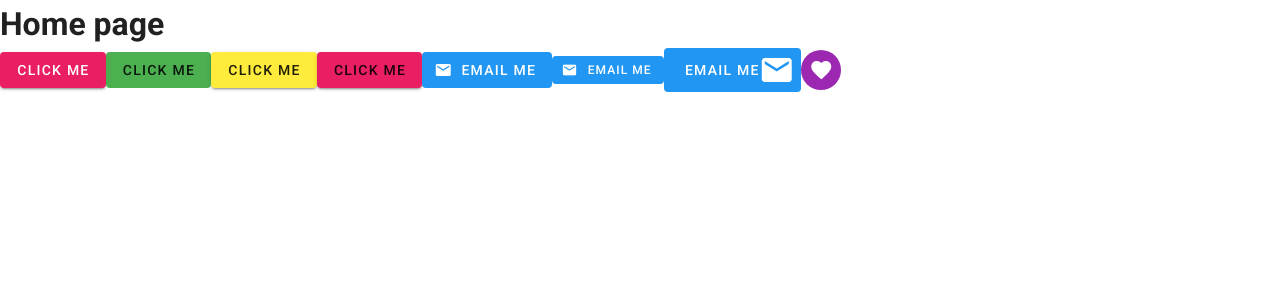
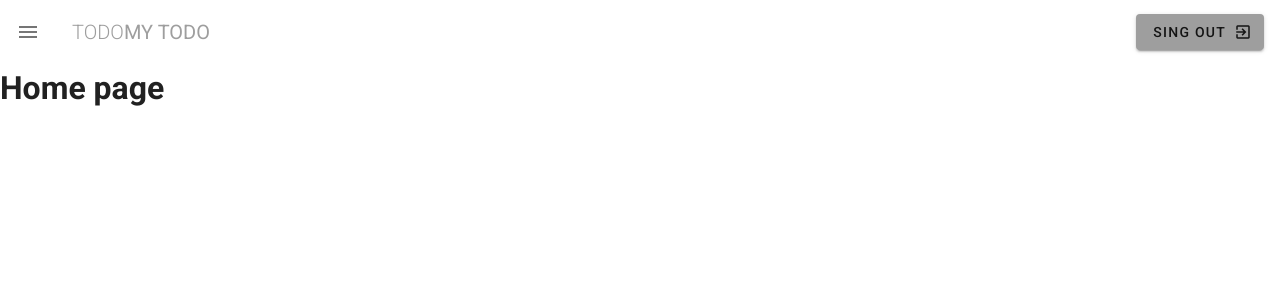
Before and after one commit to dihtyar/vuetify-todo, a Vue app: page / in a window 1280 px wide. Shown: the top 300 px of the page. Built offline with nearby package versions, Linux system fonts and the light colour scheme.

Commit message:
Added toolbar and themes

```diff
--- a/src/App.vue
+++ b/src/App.vue
@@ -1,21 +1,20 @@
 <template>
-  <v-app>
-    <v-main>
+  <v-app class="grey lighten-4">
+    <Navbar />
+    <v-content>
       <router-view></router-view>
-    </v-main>
+    </v-content>
   </v-app>
 </template>
 
 <script>
-
+import Navbar from "@/components/Navbar"
 
 export default {
   name: 'App',
-
   components: {
-
+    Navbar
   },
-
   data: () => ({
     //
   }),
--- /dev/null
+++ b/src/components/Navbar.vue
@@ -0,0 +1,33 @@
+<template>
+    <div>
+        <v-toolbar flat app :clipped-left="clipped">
+            <v-app-bar-nav-icon class="grey-text" @click.stop ="drawer = !drawer"></v-app-bar-nav-icon>
+            <v-toolbar-title class="text-uppercase grey--text">
+                <span class="font-weight-light">Todo</span>
+                <span>My Todo</span>
+            </v-toolbar-title>
+            <v-spacer></v-spacer>
+            <v-btn flat color="grey">
+                <span>Sing Out</span>
+                <v-icon right>exit_to_app</v-icon>
+            </v-btn>
+        </v-toolbar>
+        <v-navigation-drawer :clipped="clipped" app v-model="drawer" temporary enable-resize-watcher class="indigo">
+            <p>test</p>
+        </v-navigation-drawer>
+    </div>
+</template>
+
+<script>
+    export default {
+        data: () => ({
+            drawer: false,
+            group: null,
+        }),
+        watch: {
+            group () {
+                this.drawer = false
+            },
+        },
+    }
+</script>
--- a/src/plugins/vuetify.js
+++ b/src/plugins/vuetify.js
@@ -9,4 +9,10 @@
     icons: {
         iconfont: 'md',
     },
+    theme: {
+        primary: '#9652ff',
+        success: '#3cd1c2',
+        info: '#ffaa2c',
+        error: '#f83e70'
+    }
 });
--- a/src/views/Home.vue
+++ b/src/views/Home.vue
@@ -1,31 +1,6 @@
 <template>
   <div class="home">
-
       <h1>Home page</h1>
-      <v-btn class="pink white--text">Click me</v-btn>
-      <v-btn color="green" depressed>Click me</v-btn>
-      <v-btn color="yellow" flat>Click me</v-btn>
-      <v-btn flat color="pink" >Click me</v-btn>
-
-      <v-btn depressed class="blue white--text">
-        <v-icon left>email</v-icon>
-        <span>Email me</span>
-      </v-btn>
-
-      <v-btn depressed small class="blue white--text">
-        <v-icon left small>email</v-icon>
-        <span>Email me</span>
-      </v-btn>
-
-      <v-btn depressed large class="blue white--text">
-        <span>Email me</span>
-        <v-icon right large>email</v-icon>
-      </v-btn>
-
-      <v-btn fab depressed small dark color="purple">
-        <v-icon>favorite</v-icon>
-      </v-btn>
-
   </div>
 </template>
 
```
